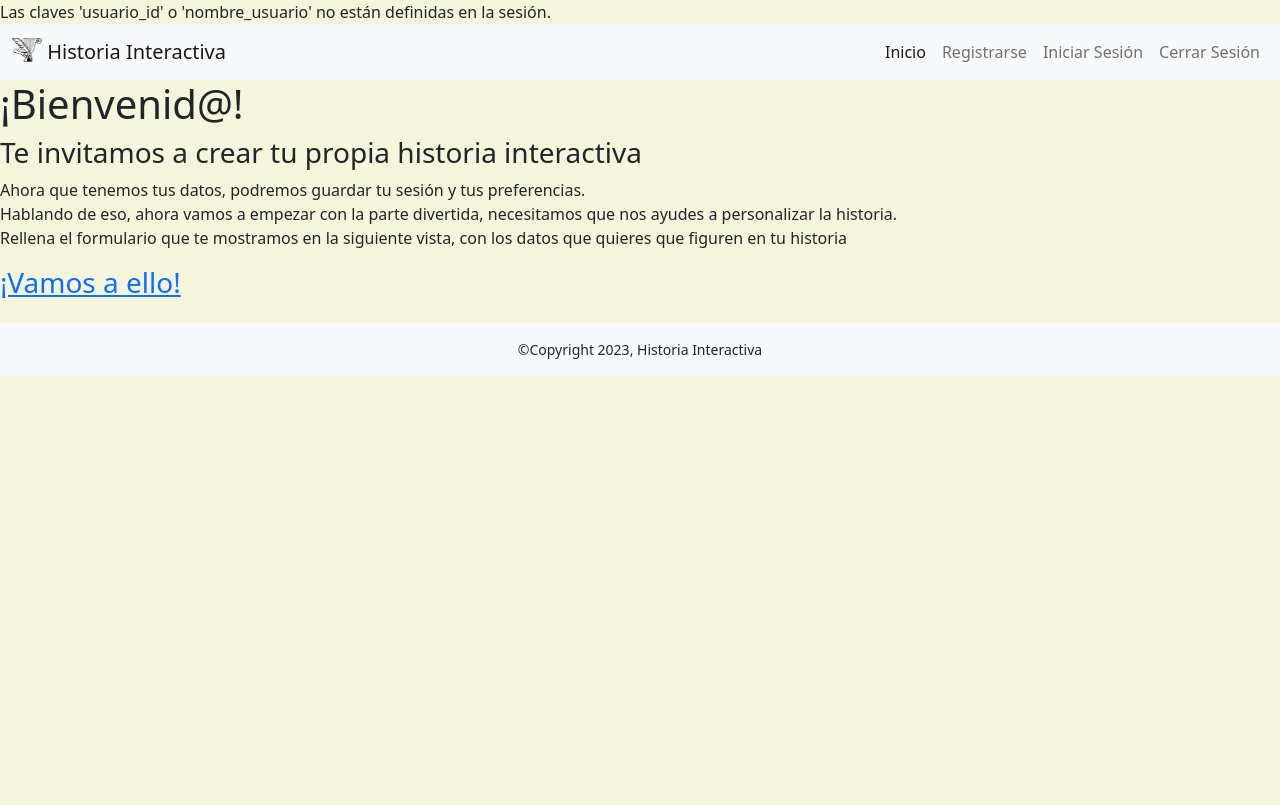
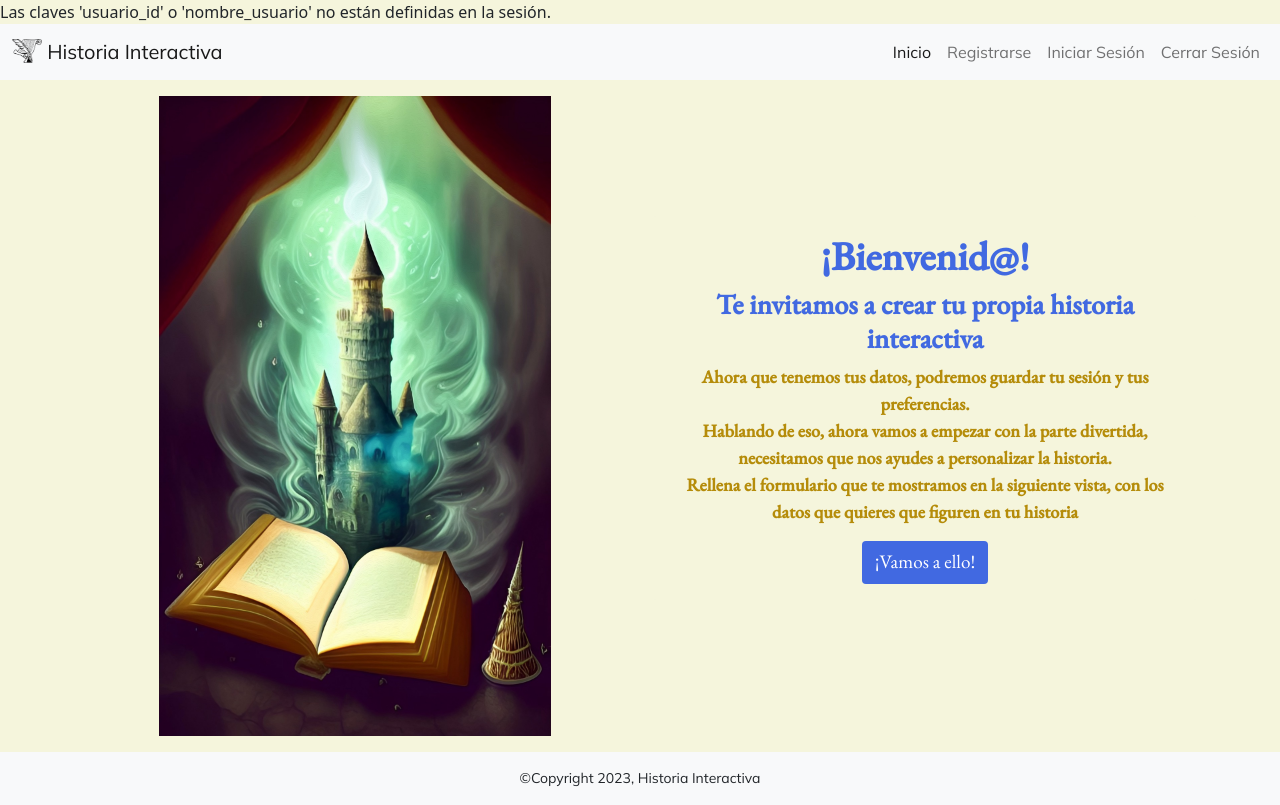
Before and after one commit to BeatrizCano/Historia_Interactiva, a PHP site: page /app/views/viewAfterLogin.php in a window 1280 px wide. Before the commit the page ends 376 px from the top, so only its background shows below. Run offline with PHP 8.4, Linux system fonts and the light colour scheme.

Commit message:
add_styles_view_afterLogin

```diff
--- a/app/views/viewAfterLogin.php
+++ b/app/views/viewAfterLogin.php
@@ -16,17 +16,42 @@ if (isset($_SESSION['usuario_id'], $_SESSION['nombre_usuario'])) {
     include ("../../templates/head.php");
 ?>
 
-    <?php if (isset($mensajeBienvenida)) { ?>
-        <h1><?php echo $mensajeBienvenida; ?></h1>
-    <?php } else { ?>
-        <h1>¡Bienvenid@!</h1>
-    <?php } ?>
 
-    <h3>Te invitamos a crear tu propia historia interactiva</h3>
-    <p>Ahora que tenemos tus datos, podremos guardar tu sesión y tus preferencias. <br>
-        Hablando de eso, ahora vamos a empezar con la parte divertida, necesitamos que nos ayudes a personalizar la historia. <br>
-    Rellena el formulario que te mostramos en la siguiente vista, con los datos que quieres que figuren en tu historia</p>
-    <h3><a href="./viewPersonalizationForm.php">¡Vamos a ello!</a></h3>
+
+    <link rel="stylesheet" href="../../public/css/style.css">
+
+    <div class="container">
+        <div class="row">
+            <div class="col-md-6 d-flex align-items-center justify-content-center custom-div">
+                <div class="card custom-font mt-3 border-0" style="background-color: #F5F5DC;">
+                    <img src="../../assets/img/wallpapers/book-fantasy-1.jpg" class="img-fluid custom-image" style="height: 80vh;" alt="...">
+                </div>
+            </div>
+        <div class="col-md-6 d-flex align-items-center justify-content-center">
+        <div class="card custom-font border-0" style="background-color: #F5F5DC;">
+
+            <div class="card-body text-center">
+
+            <?php if (isset($mensajeBienvenida)) { ?>
+                <h1 class="card-title"><?php echo $mensajeBienvenida; ?></h1>
+            <?php } else { ?>
+                <h1 class="card-title">¡Bienvenid@!</h1>
+            <?php } ?>
+
+            <h3 class="card-title">Te invitamos a crear tu propia historia interactiva</h3>
+            <p class="card-text">Ahora que tenemos tus datos, podremos guardar tu sesión y tus preferencias. <br>
+                Hablando de eso, ahora vamos a empezar con la parte divertida, necesitamos que nos ayudes a personalizar la historia. <br>
+            Rellena el formulario que te mostramos en la siguiente vista, con los datos que quieres que figuren en tu historia</p>
+
+            <div class="">
+            <input type="button" class="btn" value="¡Vamos a ello!"  onclick="window.location.href='./viewPersonalizationForm.php'" style="background-color: #4169E1; color: #ffffff; font-size: 1.2em;">
+            </div>
+
+            </div>
+        </div>
+        </div>
+        </div>
+    </div>
 
 <?php
     include ("../../templates/footer.php");
--- a/app/views/viewLogin.php
+++ b/app/views/viewLogin.php
@@ -79,7 +79,7 @@ if ($_SERVER["REQUEST_METHOD"] === "POST") {
                 </div>
 
                 <div class="d-grid">
-                    <input type="submit" class="btn btn-primary" value="Iniciar Sesión">
+                    <input type="submit" class="btn" value="Iniciar Sesión" style="background-color: #4169E1; color: #ffffff;>
                 </div>
             </form>
         </div>
--- a/app/views/viewRegister.php
+++ b/app/views/viewRegister.php
@@ -87,7 +87,7 @@ if ($_SERVER["REQUEST_METHOD"] === "POST") {
             </div>
 
             <div class="d-grid">
-                <input type="submit" class="btn btn-primary" value="Enviar">
+                <input type="submit" class="btn" value="Enviar" style="background-color: #4169E1; color: #ffffff;>
             </div>
 
         </form>
```
Also changed, not shown: assets/img/wallpapers/book-fantasy-1.jpg (added).
